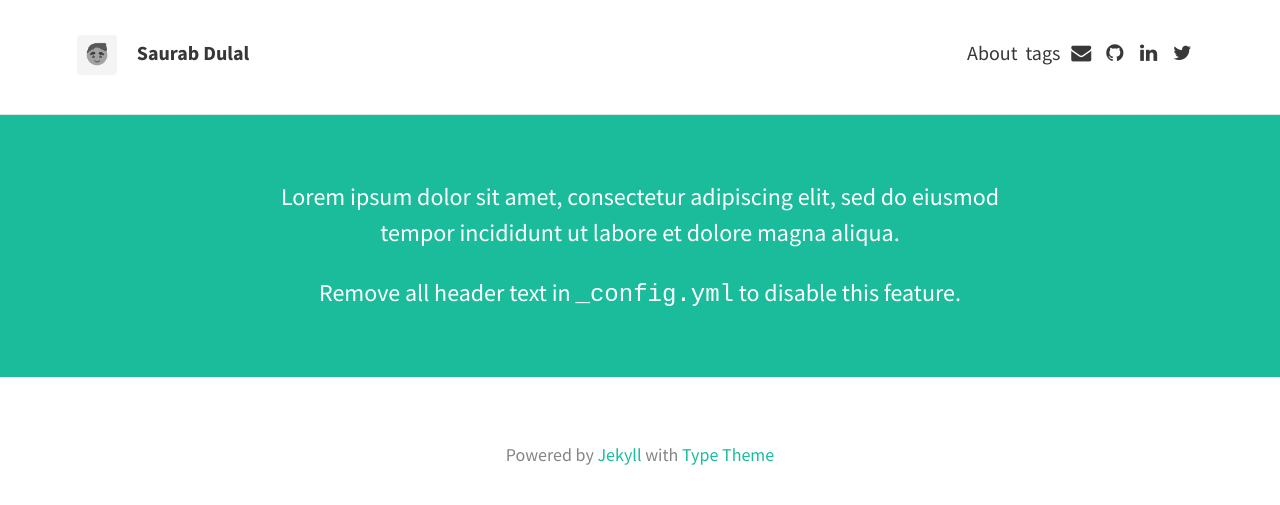
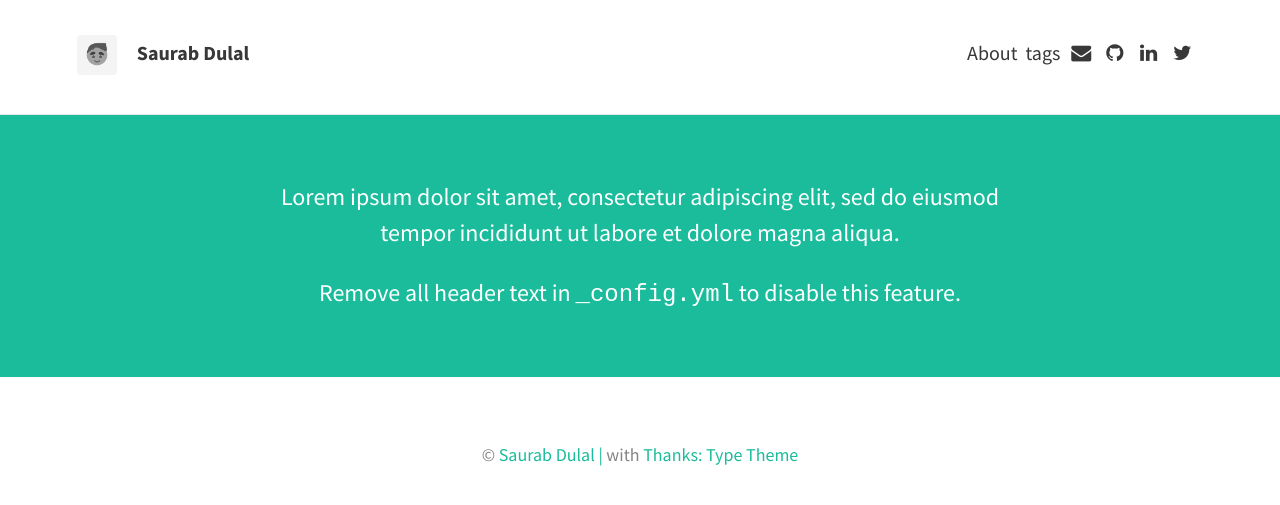
Before and after one commit to dulalsaurab/dulalsaurab.github.io_old, a Jekyll site: the page built from index.md, in a window 1280 px wide. Shown: the top 505 px of the page. Built offline with Jekyll 4.4.1, drawn with Linux system fonts in a browser that asks for light colours; nearby versions of some CDN libraries; our own code applies the rules of GitHub Pages for plain Markdown files; the list of posts is cut into pages by our own code.

```diff
--- a/_config.yml
+++ b/_config.yml
@@ -18,7 +18,7 @@ theme_settings:
      <p>Remove all header text in <code>_config.yml</code> to disable this feature.</p>
   header_text_feature_image:
   footer_text: >
-   Powered by <a href="https://jekyllrb.com/">Jekyll</a> with <a href="https://github.com/rohanchandra/type-theme">Type Theme</a>
+   © <a href="matilo:dulal.saurab@gmail.com" >Saurab Dulal | </a> with <a href="https://github.com/rohanchandra/type-theme">Thanks: Type Theme</a>
 
   # Icons
   rss: false
```
Also changed, not shown: _posts/2018-02-20-sample-post.md (added, +1 -0 lines), 9 other files.
